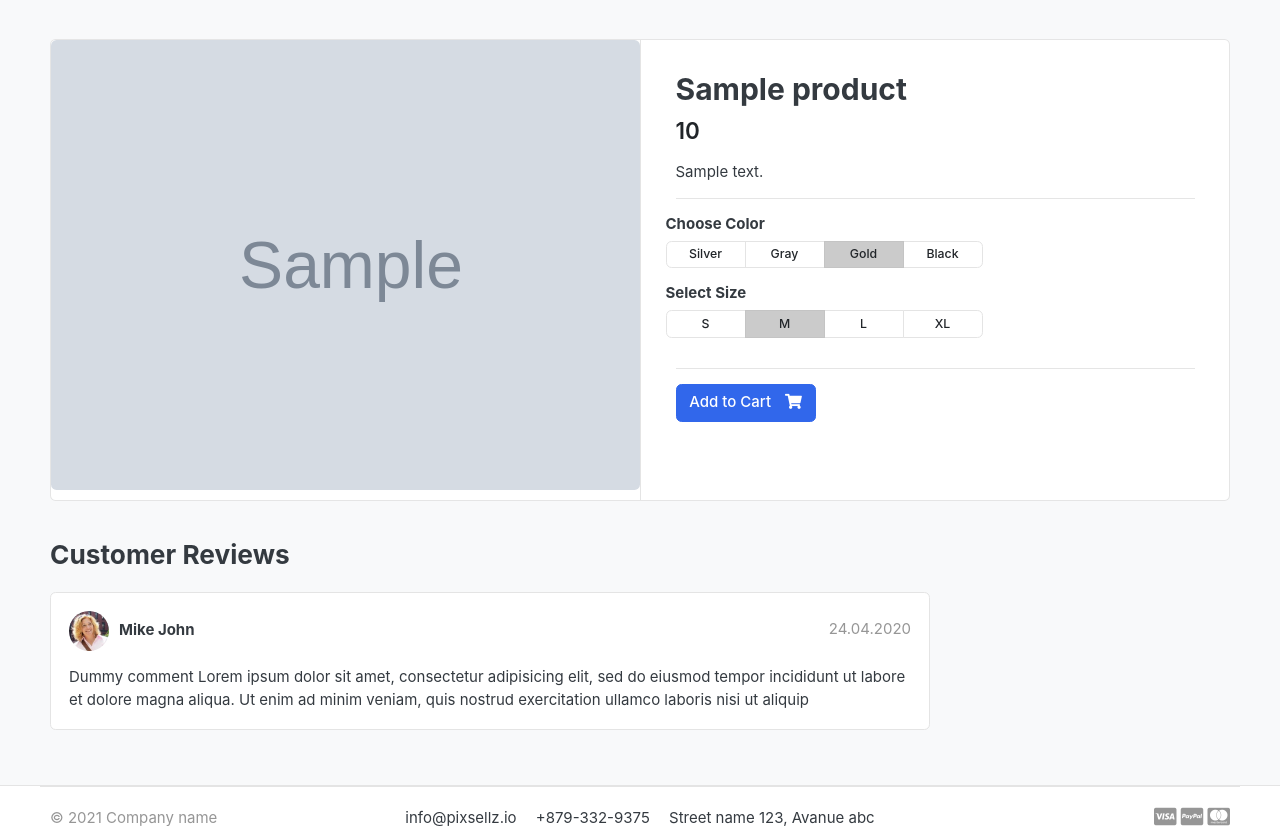
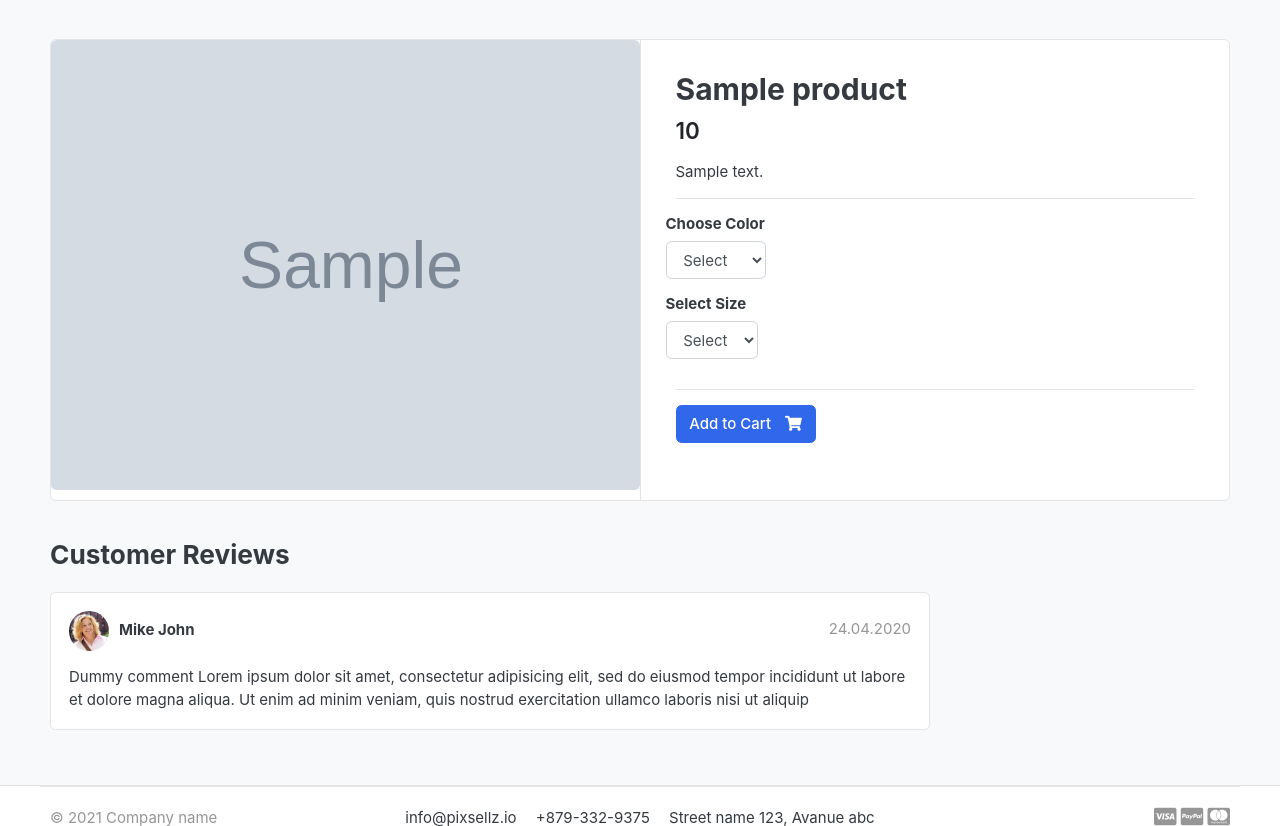
Before and after one commit to asifchowdhuryr8/django_e-commerce, a Django app: a page that uses store/templates/store/product-detail.html in a window 1280 px wide. Shown: the part 119-945 px from the top of the page. Run offline with Django 3.2, Linux system fonts and the light colour scheme; tables that the repository leaves empty hold one stand-in row (values such as "Sample post"); grey boxes marked "Sample" are stand-in pictures; some libraries are stand-ins or nearby versions; some web fonts are replaced.

Commit message:
Implementing product variation functionality

```diff
--- a/cart/views.py
+++ b/cart/views.py
@@ -1,5 +1,5 @@
-from django.shortcuts import get_object_or_404, redirect, render
-from store.models import Product
+from django.shortcuts import get_object_or_404, redirect, render, HttpResponse
+from store.models import Product, Variation
 from .models import Cart, CartItem
 from django.core.exceptions import ObjectDoesNotExist
 
@@ -14,7 +14,23 @@
 
 
 def add_cart(request, product_id):
+
     product = Product.objects.get(id=product_id)    # get the product
+    product_variation = []
+    if request.method == 'POST':
+        for item in request.POST:   # Loop through the request.POST
+            key = item  # get the key.
+            value = request.POST[key]   # get the value.
+            # If ?color=red&size=M then key will be color and value will be red. second time key will be size and value will be M and so on. If there are any other query string parameters then they will be added to like csrf token.
+
+            try:
+                variation = Variation.objects.get(
+                    product=product, variation__iexact=key, variation_value__iexact=value)
+                # Making sure that variation get the exact product which has this exact key and value.
+                product_variation.append(variation)
+                print(variation)
+            except:
+                pass
 
     try:
         cart = Cart.objects.get(cart_id=get_or_set_session_id(
--- a/store/models.py
+++ b/store/models.py
@@ -26,3 +26,34 @@
     # You can use this mehtod if you don't want to use product.category.slug syntax in the template. just use product.get_single_product_url in the href attribute of the link.
 
     # I have used product.category.slug product.slug syntax in the index file and get_single_product_url syntax in the store.html file
+
+
+class VariationManager(models.Manager):
+
+    def get_color(self):
+        return super(VariationManager, self).filter(variation='color', is_active=True)
+
+    def get_size(self):
+        return super(VariationManager, self).filter(variation='size', is_active=True)
+
+# You can use this class to get the color and size variations of the product. You can create this methods inside the Variation class too. But it is better to create a class for this to keep the code clean.
+
+
+class Variation(models.Model):
+    VARIATION_CHOICES = (
+        ('color', 'color'),
+        ('size', 'size'),
+    )
+    product = models.ForeignKey(
+        Product, on_delete=models.CASCADE, related_name='variations')
+    variation = models.CharField(max_length=50, choices=VARIATION_CHOICES)
+    variation_value = models.CharField(max_length=50)
+    # If you want to remove from a product then just set the is_active to False.
+    is_active = models.BooleanField(default=True)
+    created_date = models.DateTimeField(auto_now_add=True)
+
+    # Inform the Variation class that VariationManager is related with it. Or you can say that connecting the VariationManager with the Variation class.
+    objects = VariationManager()
+
+    def __str__(self):
+        return self.variation_value
--- a/store/templates/store/product-detail.html
+++ b/store/templates/store/product-detail.html
@@ -12,6 +12,8 @@
                     </article>
                 </aside>
                 <main class="col-md-6 border-left">
+                    <form action="{% url 'cart:add_cart' product.id %}" method="post">
+                        {% csrf_token %}
                         <article class="content-body">
                             <h2 class="title">{{product.name}}</h2>
                             <div class="mb-3">
@@ -22,87 +24,27 @@
                             <div class="row">
                                 <div class="item-option-select">
                                     <h6>Choose Color</h6>
-                                <div
-                                    class="
-                                        btn-group btn-group-sm btn-group-toggle
-                                    "
-                                    data-toggle="buttons"
-                                >
-                                    <label class="btn btn-light">
-                                        <input
-                                            type="radio"
-                                            name="radio_color"
-                                        />
-                                        Silver
-                                    </label>
-                                    <label class="btn btn-light">
-                                        <input
-                                            type="radio"
-                                            name="radio_color"
-                                        />
-                                        Gray
-                                    </label>
-                                    <label class="btn btn-light active">
-                                        <input
-                                            type="radio"
-                                            name="radio_color checked"
-                                        />
-                                        Gold
-                                    </label>
-                                    <label class="btn btn-light">
-                                        <input
-                                            type="radio"
-                                            name="radio_color"
-                                        />
-                                        Black
-                                    </label>
-                                </div>
+                                    <select name="color" class="form-control" required>
+                                        <option value="" disabled selected>Select</option>
+                                        {% for variation in product.variations.get_color %}
+                                        <option value={{variation.variation_value}}>{{variation.variation_value}}</option>
+                                        {% endfor %}
+                                    </select>
                                 </div>
                             </div>
                             <div class="row">
                                 <div class="item-option-select">
                                     <h6>Select Size</h6>
-                                <div
-                                    class="
-                                        btn-group btn-group-sm btn-group-toggle
-                                    "
-                                    data-toggle="buttons"
-                                >
-                                    <label class="btn btn-light">
-                                        <input
-                                            type="radio"
-                                            name="radio_color"
-                                        />
-                                        S
-                                    </label>
-                                    <label class="btn btn-light active">
-                                        <input
-                                            type="radio"
-                                            name="radio_color"
-                                            checked
-                                        />
-                                        M
-                                    </label>
-                                    <label class="btn btn-light">
-                                        <input
-                                            type="radio"
-                                            name="radio_color"
-                                        />
-                                        L
-                                    </label>
-                                    <label class="btn btn-light">
-                                        <input
-                                            type="radio"
-                                            name="radio_color"
-                                        />
-                                        XL
-                                    </label>
-                                </div>
+                                    <select name="size" class="form-control" required>
+                                        <option value="" disabled selected>Select</option>
+                                        {% for variation in product.variations.get_size %}
+                                        <option value={{variation.variation_value}}>{{variation.variation_value}}</option>
+                                        {% endfor %}
+                                    </select>
                                 </div>
                             </div>
                             <hr />
-						{% if product.stock < 1 %}
-						<h3 class="text-danger"> Out of Stock</h5>
+                            {% if product.stock < 1 %} <h3 class="text-danger"> Out of Stock</h5>
                                 {% elif in_cart %}
                                 <button class="btn btn-success">
                                     <span class="text">Already added</span>
@@ -113,12 +55,13 @@
                                     <i class="fas fa-eye"></i>
                                 </a>
                                 {% else %}
-                        <a href="{% url 'cart:add_cart' product.id %}" class="btn btn-primary">
+                                <button type="submit" class="btn btn-primary">
                                     <span class="text">Add to Cart</span>
                                     <i class="fas fa-shopping-cart"></i>
-                        </a>
+                                </button>
                                 {% endif %}
                         </article>
+                    </form>
                 </main>
             </div>
         </div>
@@ -133,13 +76,9 @@
 
                 <article class="box mb-3">
                     <div class="icontext w-100">
-                        <img
-                            src="./images/avatars/avatar1.jpg"
-                            class="img-xs icon rounded-circle"
-                        />
+                        <img src="./images/avatars/avatar1.jpg" class="img-xs icon rounded-circle" />
                         <div class="text">
-                            <span class="date text-muted float-md-right"
-                                >24.04.2020
+                            <span class="date text-muted float-md-right">24.04.2020
                             </span>
                             <h6 class="mb-1">Mike John</h6>
                         </div>
```
Also changed, not shown: cart/admin.py (+11 -2 lines), cart/models.py (+10 -2 lines), store/admin.py (+10 -1 lines), account/migrations/0001_initial.py, cart/migrations/0001_initial.py, cart/migrations/0002_cartitem_variation.py (added), category/migrations/0001_initial.py, category/migrations/0002_alter_category_slug.py (deleted), store/migrations/0001_initial.py, store/migrations/0002_variation.py (added), store/migrations/0003_alter_variation_product.py (added). Lines whose indentation alone changed are shown as unchanged.
